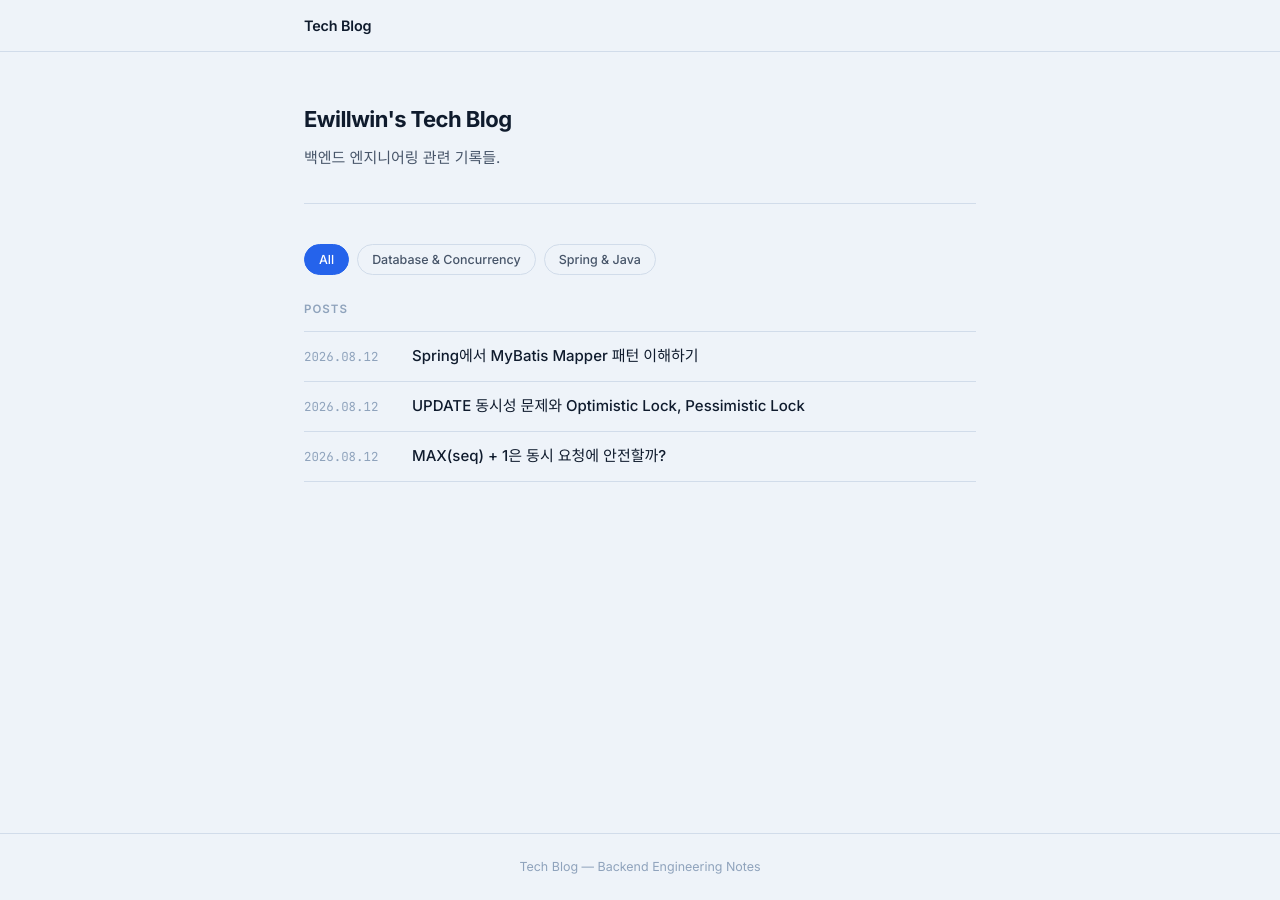
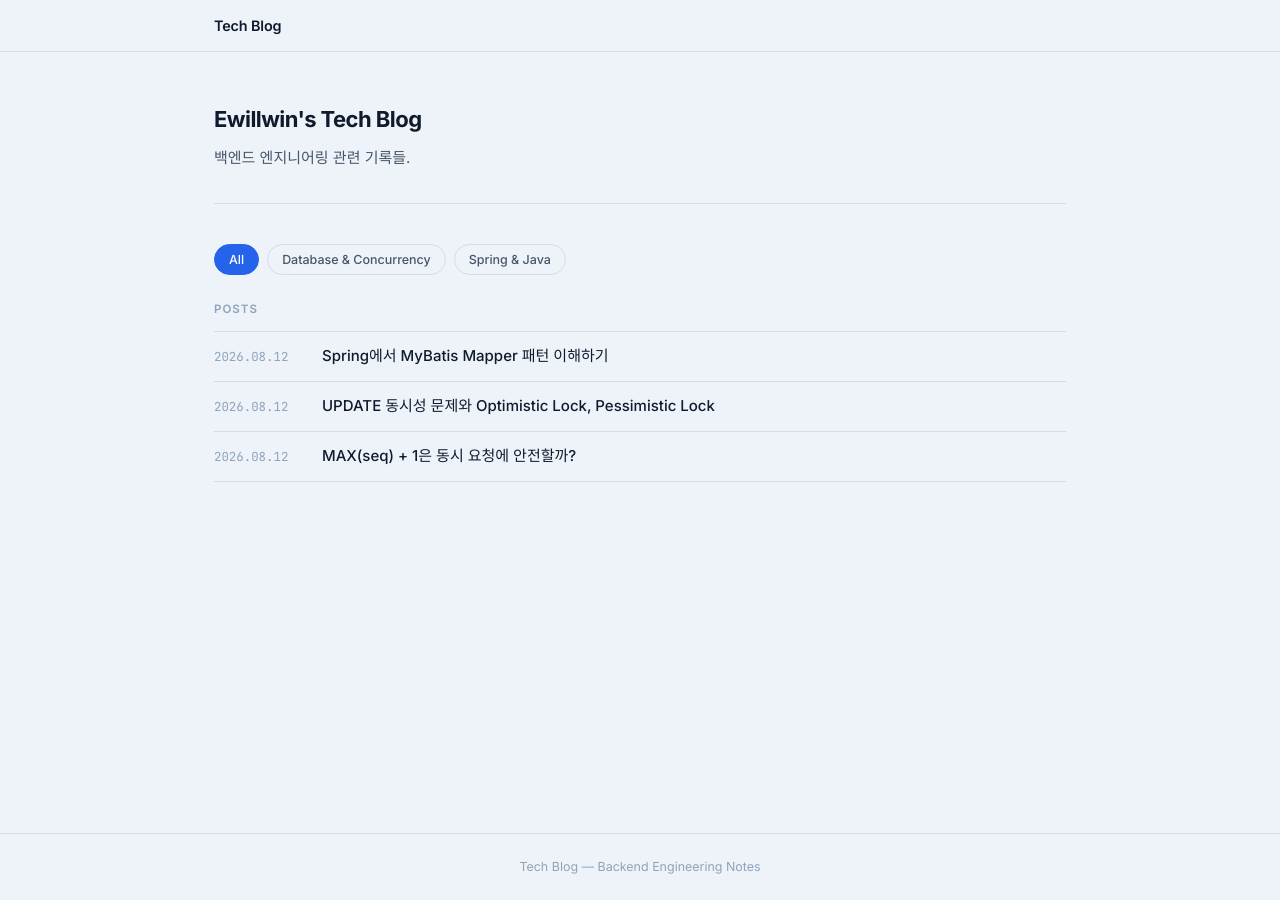
Before and after one commit to jw3418/jw3418.github.io, a Jekyll site: the page built from index.md, in a window 1280 px wide. Built offline with Jekyll 4.4.1, drawn with Linux system fonts in a browser that asks for light colours.

Commit message:
Increase max-width to 900px and use blue progress bar

```diff
--- a/assets/css/main.css
+++ b/assets/css/main.css
@@ -15,7 +15,7 @@
   --font-ui:   'Inter', system-ui, -apple-system, BlinkMacSystemFont, 'Segoe UI', sans-serif;
   --font-mono: 'JetBrains Mono', 'Fira Code', Consolas, monospace;
 
-  --max-w: 720px;
+  --max-w: 900px;
   --radius: 6px;
 }
 
@@ -53,7 +53,7 @@
   top: 0;
   left: 0;
   height: 3px;
-  background: #10B981;
+  background: #3B82F6;
   width: 0;
   z-index: 1000;
   transition: width 80ms linear;
```
